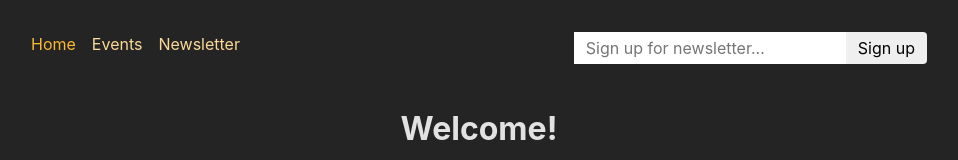
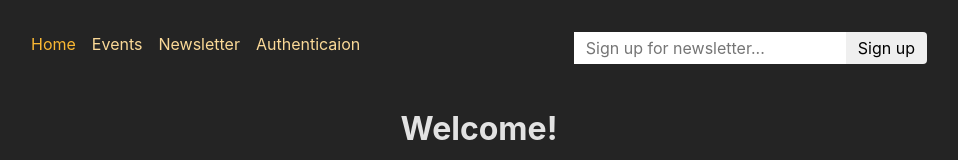
Before and after one commit to porwal06/react-authentication, a React (Create React App) app in the folder frontend/: page / in a window 1280 px wide. Shown: the top 160 px of the page, without its empty margins (161-1119 px from the left). Built offline with nearby package versions, Linux system fonts and the light colour scheme.

Commit message:
useSearchParams hook for render login & signup page with querystring

```diff
--- a/frontend/src/App.js
+++ b/frontend/src/App.js
@@ -13,6 +13,7 @@ import NewEventPage from './pages/NewEvent';
 import RootLayout from './pages/Root';
 import { action as manipulateEventAction } from './components/EventForm';
 import NewsletterPage, { action as newsletterAction } from './pages/Newsletter';
+import Authenticaion from './pages/Authentication';
 
 const router = createBrowserRouter([
   {
@@ -55,6 +56,10 @@ const router = createBrowserRouter([
         ],
       },
       {
+        path: 'auth',
+        element: <Authenticaion/>
+      },
+      {
         path: 'newsletter',
         element: <NewsletterPage />,
         action: newsletterAction,
--- a/frontend/src/components/AuthForm.js
+++ b/frontend/src/components/AuthForm.js
@@ -1,14 +1,11 @@
-import { useState } from 'react';
-import { Form } from 'react-router-dom';
+import { Form, Link, useSearchParams } from 'react-router-dom';
 
 import classes from './AuthForm.module.css';
 
 function AuthForm() {
-  const [isLogin, setIsLogin] = useState(true);
-
-  function switchAuthHandler() {
-    setIsLogin((isCurrentlyLogin) => !isCurrentlyLogin);
-  }
+  const [searchParm, setSearchParam] = useSearchParams();
+  let modeVal = searchParm.get('mode');
+  let isLogin = modeVal === 'login' ? true : false;
 
   return (
     <>
@@ -23,9 +20,9 @@ function AuthForm() {
           <input id="password" type="password" name="password" required />
         </p>
         <div className={classes.actions}>
-          <button onClick={switchAuthHandler} type="button">
+          <Link to={!isLogin ? "?mode=login" : "?mode=signup"}>
             {isLogin ? 'Create new user' : 'Login'}
-          </button>
+          </Link>
           <button>Save</button>
         </div>
       </Form>
--- a/frontend/src/components/MainNavigation.js
+++ b/frontend/src/components/MainNavigation.js
@@ -39,6 +39,16 @@ function MainNavigation() {
               Newsletter
             </NavLink>
           </li>
+          <li>
+            <NavLink
+              to="/auth?mode=login"
+              className={({ isActive }) =>
+                isActive ? classes.active : undefined
+              }
+            >
+              Authenticaion
+            </NavLink>
+          </li>
         </ul>
       </nav>
       <NewsletterSignup />
```
